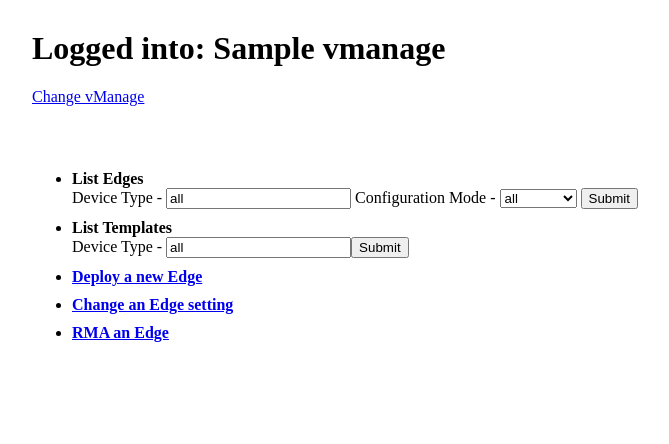
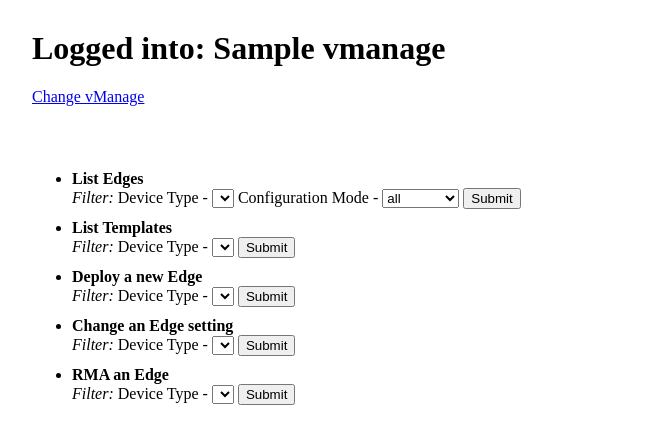
Before and after one commit to CiscoSE/vManageOpsGUI, a Flask app: template templates/menu.html in a window 1280 px wide. Shown: the top 444 px of the page, without its empty margins (56-725 px from the left). Run offline with Flask 2, Linux system fonts and the light colour scheme; the template is opened without the code that fills it: most values are stand-ins (such as "Sample title", 1, 10 or a date in 2020); lists and menus that the app fills with data are empty.

Commit message:
Added model filters to main menu

```diff
--- a/main.py
+++ b/main.py
@@ -61,7 +61,17 @@
 
     ### Clear user session variables from previous tasks
     session.clear()
-    return render_template('menu.html', vmanage=request.cookies.get('vmanage'))
+    vmanage = login()
+    devices = vmanage.get_request('system/device/vedges')
+    vmanage.logout()
+    #print(json.dumps(devices,indent=2))
+    models='<option label="all">all</option>\n'
+    for device in devices['data']:
+        print(device['deviceModel'])
+        if device['deviceModel'] not in models:
+            models += f'<option label="{device["deviceModel"]}">{device["deviceModel"]}</option>\n'
+    print(models)
+    return render_template('menu.html', vmanage=request.cookies.get('vmanage'), models=Markup(models))
 
 ###########################################################################
 #  List edges.  Takes parameters model and mode.
@@ -104,6 +114,8 @@
 @app.route('/rmaedge')
 def rmaedge():
 
+    model = request.args.get('model') or session['model']
+    session['model'] = model
     ### List edges in vManage mode for user to select from
     ### If oldedge is already set move to the next step.
     try:
@@ -111,7 +123,7 @@
         session['oldedge'] = oldedge
     except:
         vmanage = login()
-        data = list_edges(vmanage, mode='vmanage')
+        data = list_edges(vmanage, mode='vmanage', model=model)
         data.insert(0, ['UUID', 'Hostname', 'Model', 'Mode'])
         output = buildtable(data, link='/rmaedge?oldedge=')
         vmanage.logout()
@@ -193,6 +205,8 @@
 @app.route('/editedge')
 def editedge():
 
+    model = request.args.get('model') or session['model']
+    session['model'] = model
     ### Build a table of edges for user to select from.
     ### If edge has already been set, move to next step.
     try:
@@ -200,7 +214,7 @@
         session['edge'] = edge
     except:
         vmanage = login()
-        data = list_edges(vmanage, mode='vmanage')
+        data = list_edges(vmanage, mode='vmanage', model=model)
         data.insert(0, ['UUID', 'Hostname', 'Model', 'Mode'])
         output = buildtable(data, link='/editedge?edge=')
         vmanage.logout()
@@ -274,14 +288,14 @@
 
     ### List edges in CLI mode for user to choose from.
     ### If replacement edge is already set, move to the next step.
+    model = request.args.get('model') or session['model']
+    session['model'] = model
     try:
         edge = request.args.get('edge') or session['edge']
         session['edge'] = edge
-        model = request.args.get('model') or session['model']
-        session['model'] = model
     except:
         vmanage = login()
-        data = list_edges(vmanage, mode='cli')
+        data = list_edges(vmanage, mode='cli', model=model)
         data.insert(0, ['UUID', 'Hostname', 'Model', 'Mode'])
         for edge in data:
             edgelink = f'<a href="/deployedge?edge={edge[0]}&model={edge[2]}">{edge[0]}</a>'
--- a/templates/menu.html
+++ b/templates/menu.html
@@ -14,7 +14,9 @@
   margin-left: 80px;">
     <li style="margin-bottom: 10px;"><b>List Edges</b>
         <form action="/listedges">
-        Device Type - <input type="text" name="model" value="all">
+        <i>Filter: </i>Device Type - <select name="model">
+            {{models}}
+        </select>
         Configuration Mode - <select name="mode">
                 <option label="all">all</option>
                 <option label="vmanage">vmanage</option>
@@ -24,11 +26,32 @@
         </form></li>
     <li style="margin-bottom: 10px;"><b>List Templates</b>
         <form action="/listtemplates">
-        Device Type - <input type="text" name="model" value="all"><input type="submit" value="Submit">
+        <i>Filter: </i>Device Type - <select name="model">
+            {{models}}
+        </select>
+            <input type="submit" value="Submit">
         </form></li>
-    <li style="margin-bottom: 10px;"><a href="/deployedge"><b>Deploy a new Edge</b></a></li>
-    <li style="margin-bottom: 10px;"><a href="/editedge"><b>Change an Edge setting</b></a></li>
-    <li style="margin-bottom: 10px;"><a href="/rmaedge"><b>RMA an Edge</b></a></li>
+    <li style="margin-bottom: 10px;"><b>Deploy a new Edge</b>
+        <form action="/deployedge">
+        <i>Filter: </i>Device Type - <select name="model">
+            {{models}}
+        </select>
+            <input type="submit" value="Submit">
+        </form></li>
+    <li style="margin-bottom: 10px;"><b>Change an Edge setting</b>
+        <form action="/editedge">
+        <i>Filter: </i>Device Type - <select name="model">
+            {{models}}
+        </select>
+            <input type="submit" value="Submit">
+        </form></li>
+    <li style="margin-bottom: 10px;"><b>RMA an Edge</b>
+        <form action="/rmaedge">
+        <i>Filter: </i>Device Type - <select name="model">
+            {{models}}
+        </select>
+            <input type="submit" value="Submit">
+        </form></li>
 </ul>
 </body>
 </html>
```
